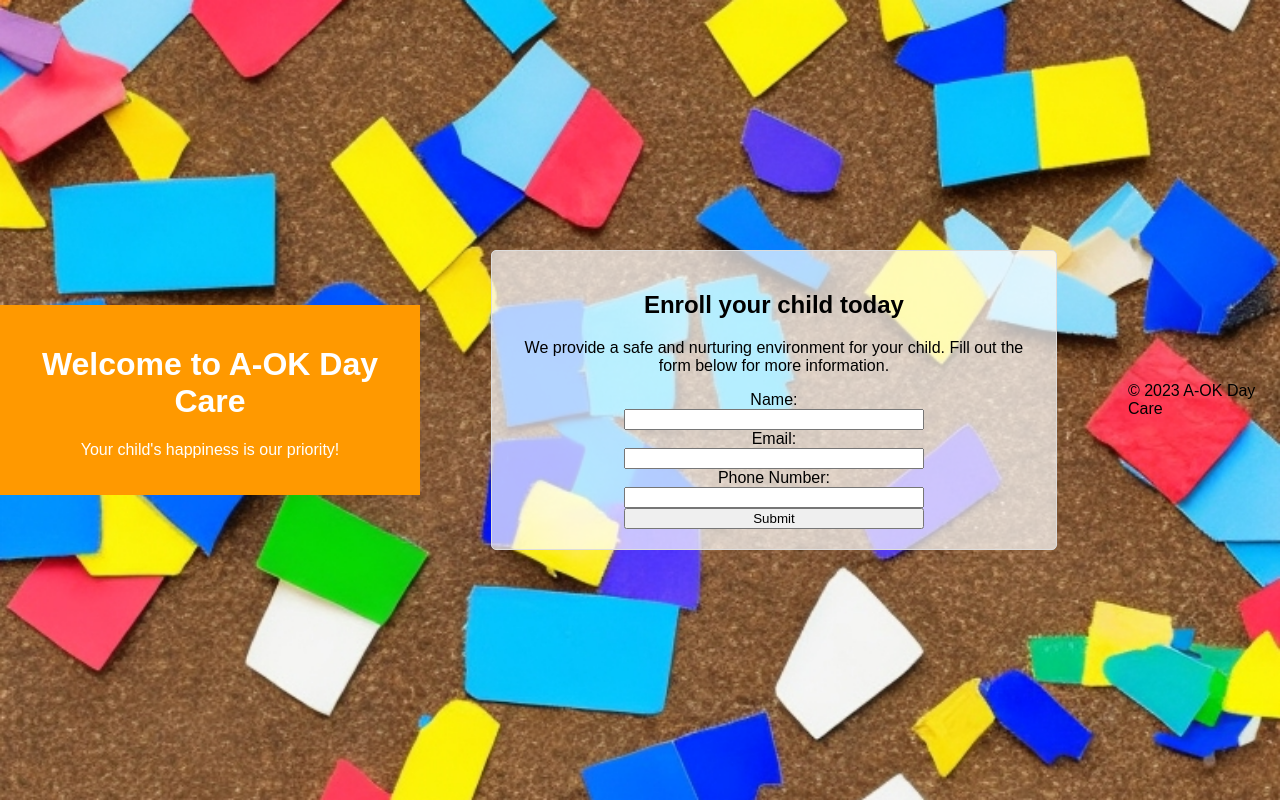
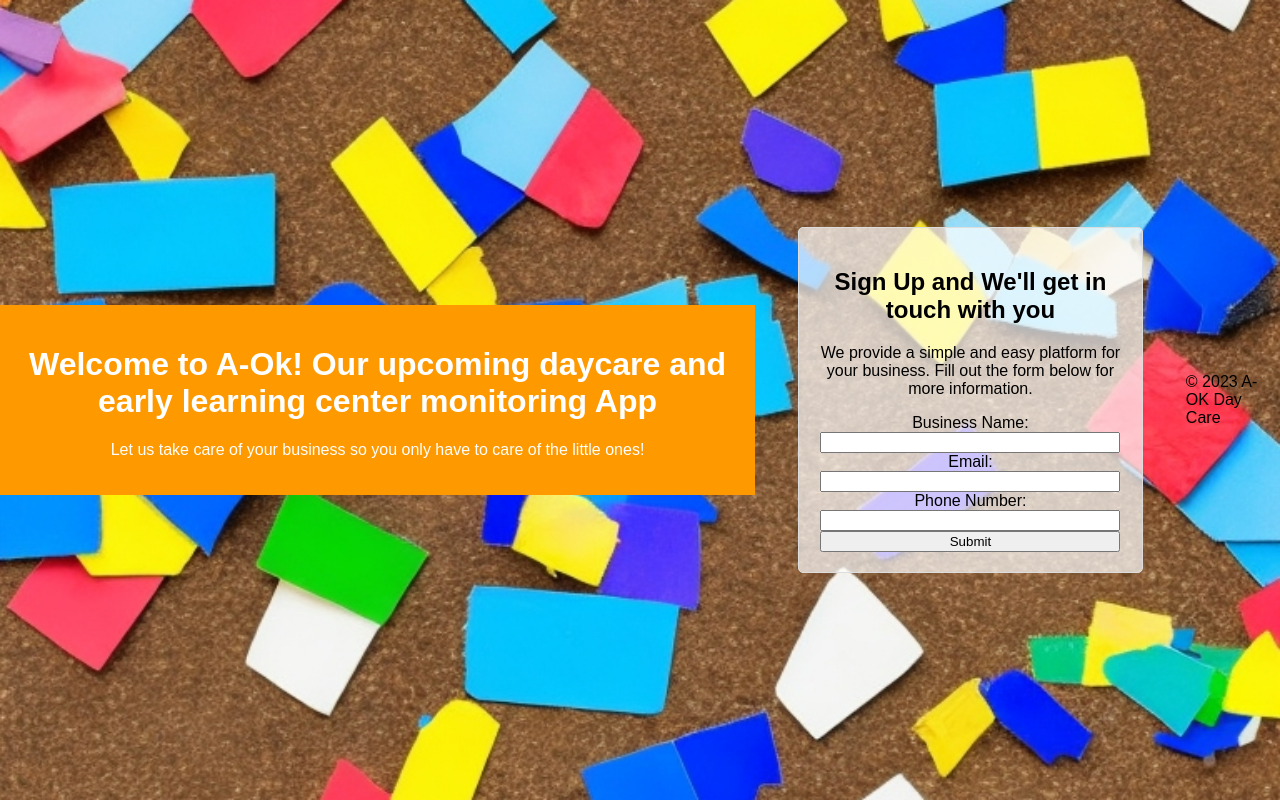
Before and after one commit to Hawi-Assefa/Latest-App-Promo-Webpage, a plain HTML site: page index.html in a window 1280 px wide. Drawn offline with Linux system fonts and the light colour scheme; a script that the page names is missing.

Commit message:
Update index.html

```diff
--- a/index.html
+++ b/index.html
@@ -56,17 +56,17 @@
 </head>
 <body>
     <header>
-        <h1>Welcome to A-OK Day Care</h1>
-        <p>Your child's happiness is our priority!</p>
+        <h1>Welcome to A-Ok! Our upcoming daycare and early learning center monitoring App</h1>
+        <p>Let us take care of your business so you only have to care of the little ones!</p>
     </header>
     <main>
         <section id="background-image">
             <div id="overlay">
                 <section id="advertisement">
-                    <h2>Enroll your child today</h2>
-                    <p>We provide a safe and nurturing environment for your child. Fill out the form below for more information.</p>
+                    <h2>Sign Up and We'll get in touch with you</h2>
+                    <p>We provide a simple and easy platform for your business. Fill out the form below for more information.</p>
                     <form id="contact-form">
-                        <label for="name">Name:</label>
+                        <label for="name">Business Name:</label>
                         <input type="text" id="name" name="name" required>
 
                         <label for="email">Email:</label>
```
